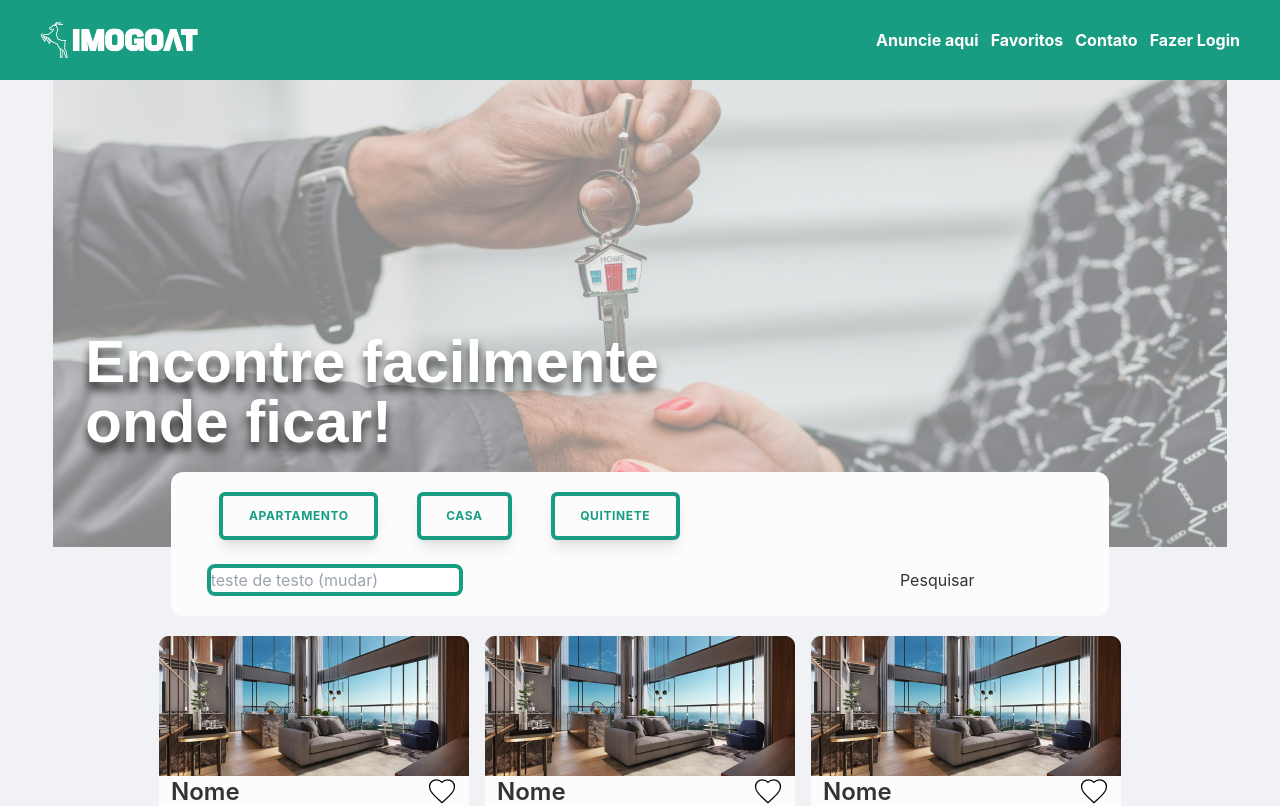
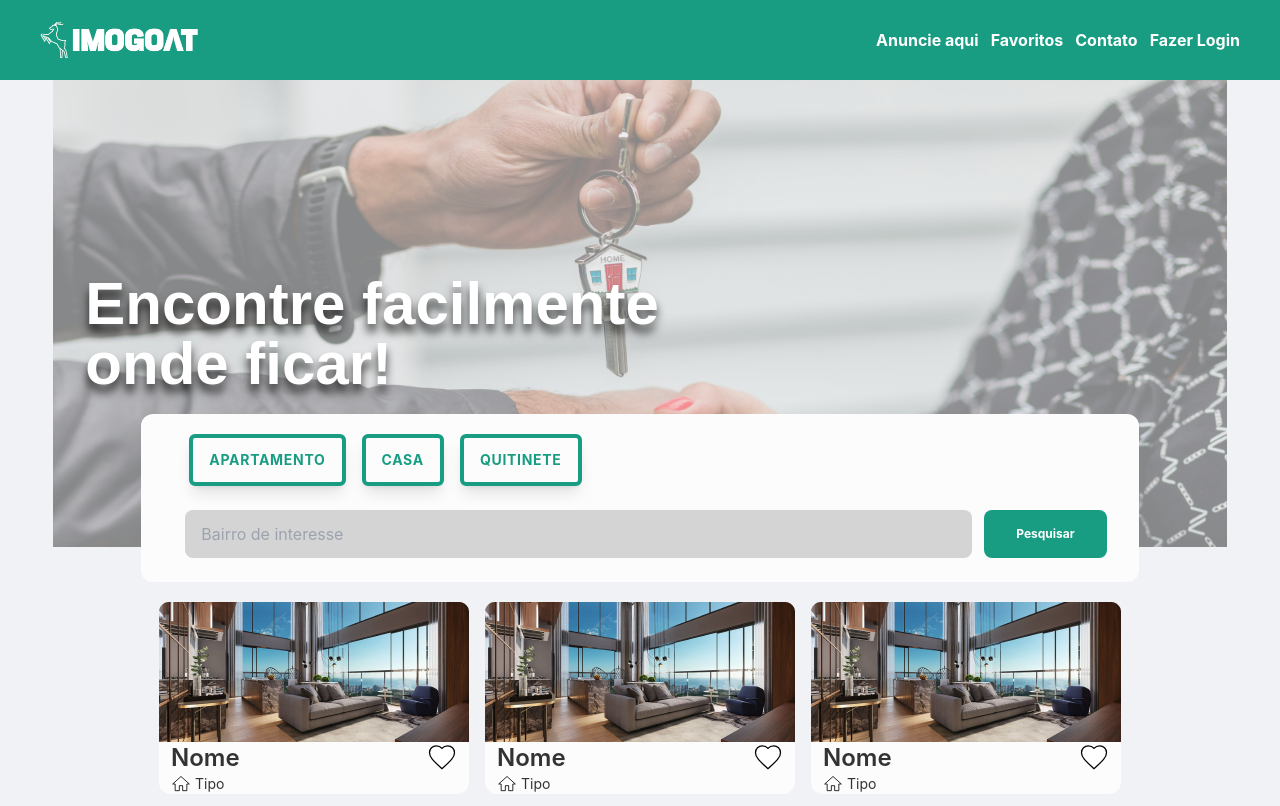
Before and after one commit to imogoat/projeto-front-end, a Next.js app: page / in a window 1280 px wide. Shown: the top 806 px of the page. Built offline with nearby package versions, Linux system fonts and the light colour scheme.

Commit message:
style: redesenhar a área de pesquisa na Home

```diff
--- a/src/app/global.css
+++ b/src/app/global.css
@@ -12,6 +12,7 @@
     --green-medium: #1F7C70;
     --green-black: #2E3C4E;
     --white: #FCFCFC;
+    --light-gray: #D4D4D4
   }
 
   body {
--- a/src/app/page.tsx
+++ b/src/app/page.tsx
@@ -15,7 +15,7 @@ export default function Home(){
                     layout="responsive"
                 />
             </div>
-            <div className="relative z-10 p-0 mt-[-25%] xt:mt-[-20%] sm:mt-[-15%] md:mt-[-20%] w-full">
+            <div className="relative z-10 p-0 mt-[-35%] xt:mt-[-35%] sm:mt-[-30%] md:mt-[-25%] w-full">
                 <aside className=" w-full z-10
                 text-2xl sm:text-3xl md:text-5xl lg:text-6xl font-bold
                 text-white font-sans text-shadow mx-8 my-5">
--- a/src/components/layout/homepage/Button.tsx
+++ b/src/components/layout/homepage/Button.tsx
@@ -3,16 +3,17 @@ import React from 'react';
 // Definindo a interface para as props
 interface ButtonProps {
     text: string;
-    flag: string;
 }
 
 
-const Button: React.FC<ButtonProps> = ({ text, flag }) => {
+const Button: React.FC<ButtonProps> = ({ text}) => {
     return (
-        <button className="text-xs uppercase tracking-wider inline-block text-center
-        font-bold py-3 px-[2vw] border-4 border-[--green-light] rounded-md relative shadow-lg
-        text-[--green-light] transition-all duration-300 ease-in-out z-10 mx-[1vw] mr-[2vw]
-        hover:text-[--white] focus:text-[--white] hover:bg-[--green-light] focus:bg-[--green-light]">
+        <button className="uppercase tracking-wider inline-block text-center font-bold relative shadow-lg
+        transition-all duration-300 ease-in-out z-10 text-[--green-light]
+        hover:text-[--white] focus:text-[--white] hover:bg-[--green-light] focus:bg-[--green-light]
+        text-sm py-1 sm:py-2 md:py-3 px-2 sm:px:3 md:px-4 border-2 sm:border-4 border-[--green-light] rounded-md
+        mx-0 sm:mx-1 md:mx-2 mr-2
+        ">
             {text}
         </button>
     );
--- a/src/components/layout/homepage/Input.tsx
+++ b/src/components/layout/homepage/Input.tsx
@@ -5,10 +5,11 @@ interface InputProps {
 
 const Input = ({ text }: InputProps) => {
     return (
-        <div className="flex row">
-            <form className="w-[80%]">
+        <div className="flex justify-between mx-2 md:mx-0 my-1">
+            <form className="w-full mx-1 md:mx-3">
                 <input id="input-bairro" list="bairros" placeholder={text}
-                className="border-4 border-[--green-light] rounded-lg"></input>
+                className="w-full px-2 sm:px-4 py-1 sm:py-3 rounded-lg bg-[--light-gray]
+                focus:ring focus:ring-[--green-light] outline-none"></input>
                 <datalist id="bairros">
                     <option value="junco"></option>
                     <option value="Parque de Exposição"></option>
@@ -19,7 +20,11 @@ const Input = ({ text }: InputProps) => {
                     <option value="São José"></option>
                 </datalist>
             </form>
-            <button>Pesquisar</button>
+            <button className="px-4 sm:px-8 py-1 sm:py-3 bg-[--green-light] text-white font-bold text-xs
+            rounded-lg cursor-pointer transition-all duration-300 hover:bg-[--green-medium]
+            focus:bg-[--green-medium]">
+                Pesquisar
+            </button>
         </div>
     )
 }
--- a/src/components/layout/homepage/PesquisaArea.tsx
+++ b/src/components/layout/homepage/PesquisaArea.tsx
@@ -4,14 +4,15 @@ import Button from "./Button"
 const PesquisaArea = () => {
     return (
         <div className="flex items-center justify-center">
-            <div className=" w-[80%] h-auto bg-[--white] px-9 py-5 rounded-xl">
-                <div className="mb-6">
-                    <Button text="apartamento" flag='ap' />
-                    <Button text="casa" flag="cs" />
-                    <Button text="Quitinete" flag="qt" />
+            <div className="w-[97%] sm:w-[93%] md:w-[90%] lg:w-[85%] h-auto bg-[--white]
+            px-2 md:px-8 py-2 md:py-5 rounded-md md:rounded-xl">
+                <div className="mb-6 xs:ml-2">
+                    <Button text="apartamento" />
+                    <Button text="casa" />
+                    <Button text="Quitinete" />
                 </div>
                 <div className="">
-                    <Input text="teste de testo (mudar)" />
+                    <Input text="Bairro de interesse" />
                 </div>
             </div>
         </div>
```
